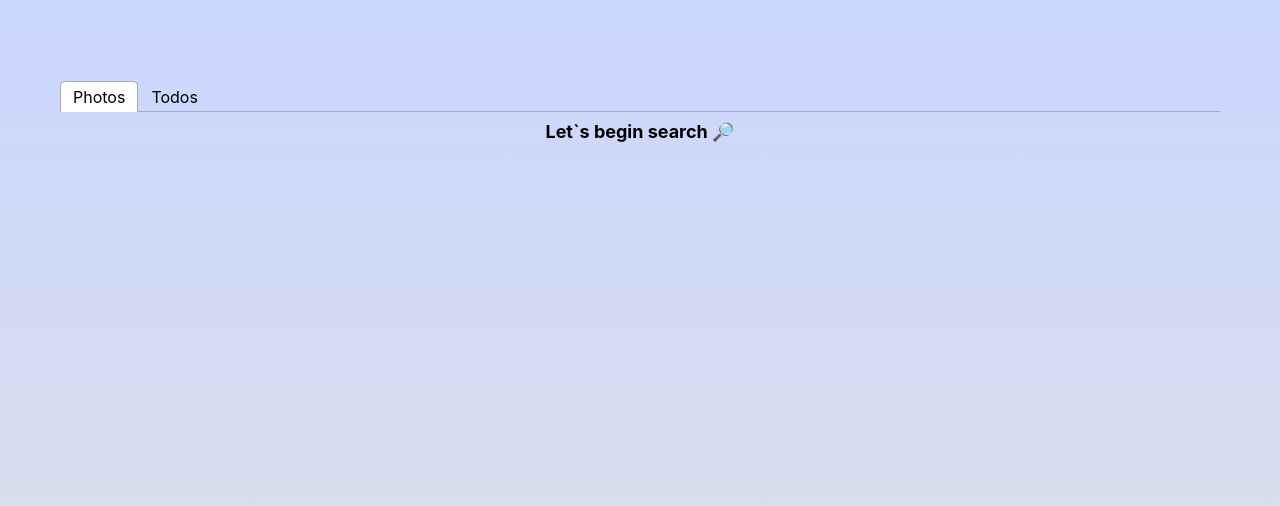
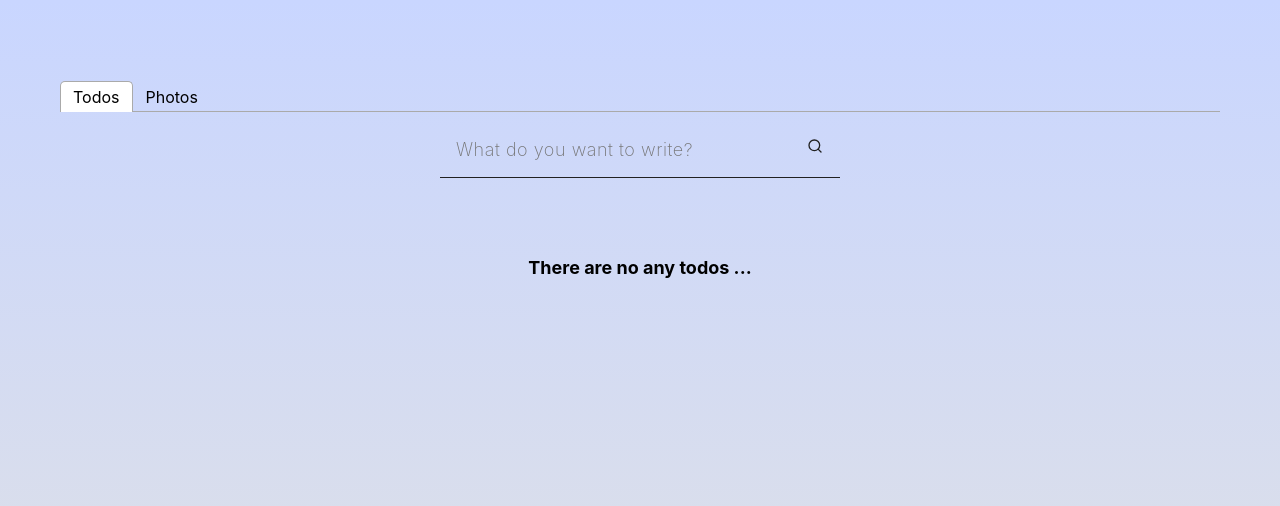
Before and after one commit to dykyys/start-files-blended-vite-2, a React (Vite) app: page / in a window 1280 px wide. Shown: the top 506 px of the page. Built offline with nearby package versions, Linux system fonts and the light colour scheme.

Commit message:
Add todo

```diff
--- a/package.json
+++ b/package.json
@@ -13,6 +13,7 @@
     "axios": "^1.6.5",
     "clsx": "^2.1.0",
     "date-fns": "^3.1.0",
+    "formik": "^2.4.5",
     "modern-normalize": "^2.0.0",
     "nanoid": "^5.0.4",
     "notiflix": "^3.2.7",
@@ -21,7 +22,8 @@
     "react-dom": "^18.2.0",
     "react-icons": "^4.12.0",
     "react-spinners": "^0.13.8",
-    "react-tabs": "^6.0.2"
+    "react-tabs": "^6.0.2",
+    "yup": "^1.4.0"
   },
   "devDependencies": {
     "@types/react": "^18.2.43",
--- a/src/App.jsx
+++ b/src/App.jsx
@@ -10,15 +10,15 @@ export const App = () => {
       <Container>
         <Tabs>
           <TabList>
+            <Tab>Todos</Tab>
             <Tab>Photos</Tab>
-            <Tab>Todos</Tab>
           </TabList>
 
           <TabPanel>
-            <Photos />
+            <Todos />
           </TabPanel>
           <TabPanel>
-            <Todos />
+            <Photos />
           </TabPanel>
         </Tabs>
       </Container>
--- a/src/components/Form/Form.jsx
+++ /dev/null
@@ -1,5 +0,0 @@
-// import { FiSearch } from 'react-icons/fi';
-
-export const Form = () => {
-  return <h2>Form</h2>;
-};
--- /dev/null
+++ b/src/components/TodoForm/TodoForm.jsx
@@ -0,0 +1,41 @@
+import { FiSearch } from 'react-icons/fi';
+import { ErrorMessage, Field, Form, Formik } from 'formik';
+import style from './TodoForm.module.css';
+import * as Yup from 'yup';
+
+const ContactFormSchema = Yup.object().shape({
+  text: Yup.string()
+    .min(3, 'Todo text must be at least 3 characters!')
+    .max(50, 'Todo text  must be less than 50 characters!')
+    .required('Todo text  is required!'),
+});
+export const TodoForm = ({ onSubmit }) => {
+  const handleFormSubmit = (formData, formActions) => {
+    onSubmit(formData);
+    formActions.resetForm();
+    formActions.setErrors({});
+  };
+
+  return (
+    <Formik
+      initialValues={{ text: '' }}
+      onSubmit={handleFormSubmit}
+      validationSchema={ContactFormSchema}
+    >
+      <Form className={style.form}>
+        <div>
+          <Field
+            className={style.input}
+            type="text"
+            name="text"
+            placeholder="What do you want to write?"
+          />
+          <ErrorMessage name="text" component="span" />
+        </div>
+        <button className={style.button} type="submit">
+          <FiSearch size="16px" />
+        </button>
+      </Form>
+    </Formik>
+  );
+};
--- a/src/components/index.js
+++ b/src/components/index.js
@@ -1,6 +1,6 @@
 export * from './Section/Section';
 export * from './Container/Container';
-export * from './Form/Form';
+export * from './TodoForm/TodoForm';
 export * from './EditForm/EditForm';
 export * from './Text/Text';
 export * from './PhotosGallery/PhotosGallery';
--- a/src/tabs/Todos.jsx
+++ b/src/tabs/Todos.jsx
@@ -1,5 +1,13 @@
-import { Text } from 'components';
+import { TodoForm, Text } from 'components';
 
 export const Todos = () => {
-  return <Text textAlign="center">There are no any todos ...</Text>;
+  const addTodo = ({ text }) => {
+    console.log(text);
+  };
+  return (
+    <>
+      <TodoForm onSubmit={addTodo} />
+      <Text textAlign="center">There are no any todos ...</Text>
+    </>
+  );
 };
```
Also changed, not shown: vite.config.js.timestamp-1709975575714-8c92c8a0af7c7.mjs (added, +20 -0 lines), src/components/TodoForm/TodoForm.module.css (renamed from src/components/Form/Form.module.css), 1 other file (tests, documents, lock files or other folders).
